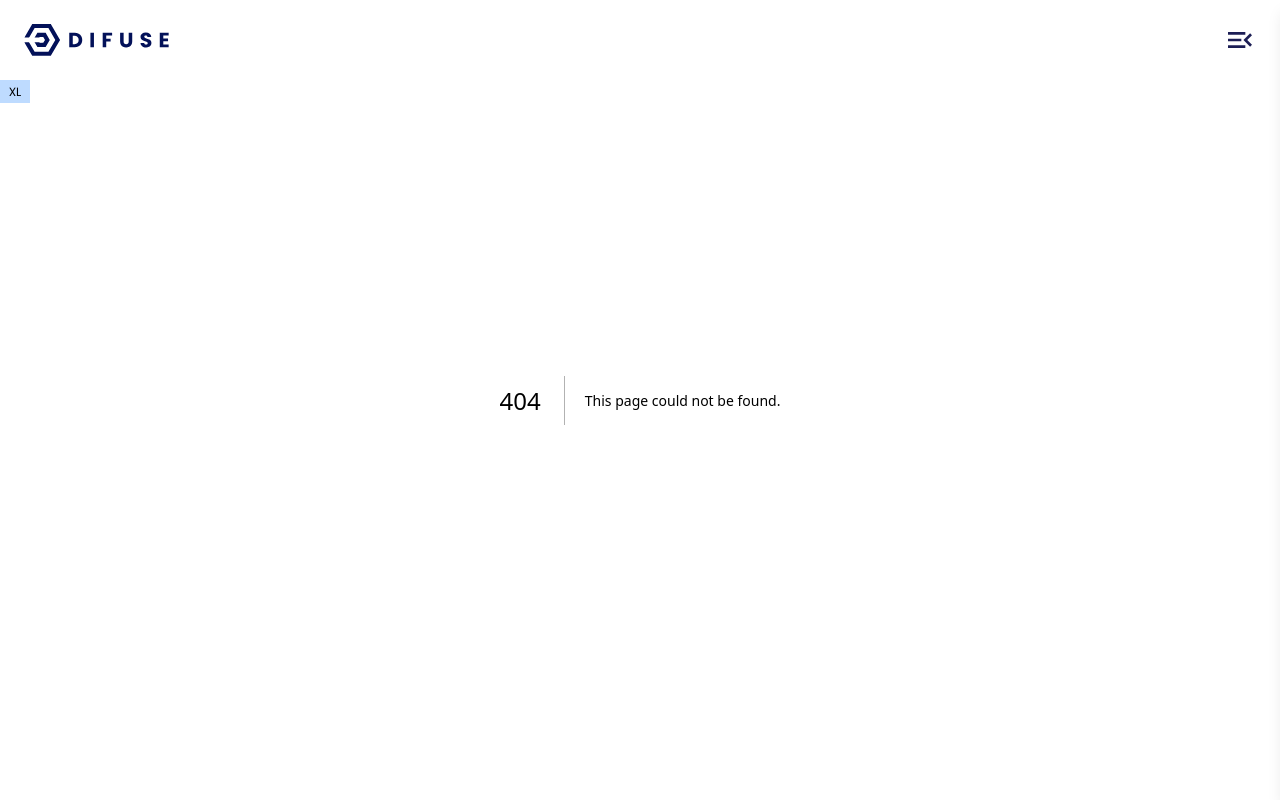
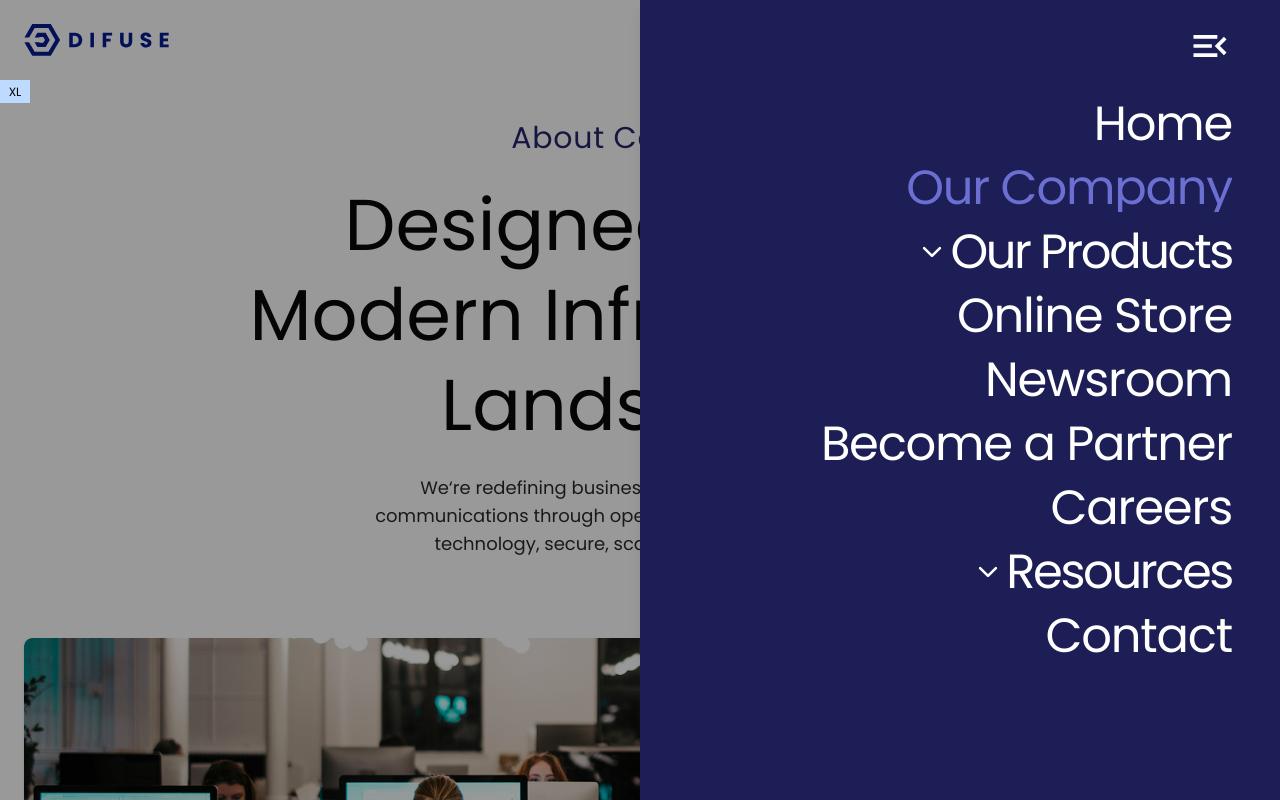
Before and after one commit to ajasma6570/difuse_ui, a Next.js app: page /our-company in a window 1280 px wide. Before the commit this address had no page. Shown: the top 800 px of the page. Built offline with nearby package versions, Linux system fonts and the light colour scheme.

Commit message:
refactor: navbar animation added

```diff
--- a/src/components/Navbar.tsx
+++ b/src/components/Navbar.tsx
@@ -1,25 +1,31 @@
 "use client";
 
 import Image from "next/image";
-import React, { useRef, useState, useEffect } from "react";
+import React, { useRef, useState, useEffect, useMemo } from "react";
 import { MdMenuOpen } from "react-icons/md";
 import { IoChevronDown, IoChevronUp } from "react-icons/io5";
 import Link from "next/link";
+import { motion } from "framer-motion";
+import { LuArrowLeft } from "react-icons/lu";
+import { usePathname } from "next/navigation";
 
 export default function Navbar() {
-  const [open, setOpen] = useState(false);
+  const [open, setOpen] = useState(true);
   const [activeMenu, setActiveMenu] = useState<string | null>(null);
 
-  const routes = [
+  const pathname = usePathname();
+
+  const routes = useMemo(
+    () => [
       { title: "Home", url: "/" },
-    { title: "Our Company", url: "/about" },
+      { title: "Our Company", url: "/our-company" },
       {
         title: "Our Products",
         url: "/our-products",
         children: [
-        { title: "DMSBG Devices", url: "/products/dmsbg-devices" },
-        { title: "DPBX Devices", url: "/products/dpbx-devices" },
-        { title: "Softphone", url: "/products/softphone" },
+          { title: "DMSBG Devices", url: "/our-products/dmsbg-devices" },
+          { title: "DPBX Devices", url: "/our-products/dpbx-devices" },
+          { title: "Softphone", url: "/our-products/softphone" },
         ],
       },
       { title: "Online Store", url: "/online-store" },
@@ -37,7 +43,9 @@ export default function Navbar() {
         ],
       },
       { title: "Contact", url: "/contact" },
-  ];
+    ],
+    []
+  );
 
   const toggleMenu = (title: string) => {
     setActiveMenu(activeMenu === title ? null : title);
@@ -61,9 +69,20 @@ export default function Navbar() {
     };
   }, [open]);
 
+  useEffect(() => {
+    const parentWithChild = routes.find(
+      (r) => r.children && r.children.some((child) => child.url === pathname)
+    );
+    if (parentWithChild) {
+      setActiveMenu(parentWithChild.title);
+    } else {
+      setActiveMenu(null);
+    }
+  }, [pathname, routes]);
+
   return (
     <nav>
-      <div className="fixed top-0 left-0 right-0 flex items-center justify-between py-6 px-6 2xl:px-0 max-w-9xl mx-auto z-50">
+      <div className="fixed top-0 left-0 right-0 flex items-center justify-between py-6 px-6 2xl:px-0 max-w-10xl mx-auto z-50">
         <Link href="/">
           <Image
             src="/images/logo.svg"
@@ -101,15 +120,24 @@ export default function Navbar() {
           ref={navbarRef}
           className="flex-1 flex flex-col text-white text-right space-y-4 pb-10"
         >
-          {routes.map((route) => (
+          {routes.map((route) => {
+            const isParentActive =
+              pathname === route.url ||
+              (route.children &&
+                route.children.some((child) => pathname === child.url));
+
+            return (
               <div key={route.title}>
                 {route.children ? (
                   <>
                     <button
                       onClick={() => toggleMenu(route.title)}
-                    className="flex w-full justify-end items-center text-[40px] gap-1"
+                      className={`flex w-full justify-end items-center text-[40px] gap-1 cursor-pointer ${
+                        isParentActive
+                          ? "text-[#6C6FD2]"
+                          : "hover:text-[#6C6FD2]"
+                      }`}
                     >
-                    {" "}
                       {activeMenu === route.title ? (
                         <IoChevronUp className="h-7 w-7" />
                       ) : (
@@ -125,30 +153,103 @@ export default function Navbar() {
                       }`}
                     >
                       <div className="flex flex-col space-y-2 pl-4 text-right">
-                      {route.children.map((child) => (
+                        {route.children.map((child) => {
+                          const isChildActive = pathname === child.url;
+                          return (
                             <Link
                               key={child.title}
                               href={child.url}
-                          className="text-2xl"
+                              className={`flex w-full items-center justify-end text-2xl ${
+                                isChildActive
+                                  ? "text-[#6C6FD2]"
+                                  : "hover:text-[#6C6FD2]"
+                              }`}
                               onClick={() => setOpen(false)}
                             >
+                              <motion.div
+                                className="relative flex w-full items-center justify-end overflow-hidden"
+                                initial="rest"
+                                animate="rest"
+                                whileHover="hover"
+                              >
+                                <motion.span
+                                  className="tracking-tight inline-block"
+                                  variants={{
+                                    rest: { x: 0 },
+                                    hover: { x: -35 },
+                                  }}
+                                  transition={{
+                                    duration: 0.35,
+                                    ease: "easeInOut",
+                                  }}
+                                >
                                   {child.title}
+                                </motion.span>
+                                <motion.span
+                                  className="absolute right-0 top-1/2 -translate-y-1/2"
+                                  variants={{
+                                    rest: { x: -35, opacity: 0 },
+                                    hover: { x: 0, opacity: 1 },
+                                  }}
+                                  transition={{
+                                    duration: 0.35,
+                                    ease: "easeInOut",
+                                  }}
+                                  aria-hidden
+                                >
+                                  <LuArrowLeft className="text-[#6C6FD2]" />
+                                </motion.span>
+                              </motion.div>
                             </Link>
-                      ))}
+                          );
+                        })}
                       </div>
                     </div>
                   </>
                 ) : (
                   <Link
                     href={route.url}
-                  className="text-4xl lg:text-5xl font-light block"
+                    className={`block text-4xl lg:text-5xl font-light text-right ${
+                      pathname === route.url
+                        ? "text-[#6C6FD2]"
+                        : "hover:text-[#6C6FD2]"
+                    }`}
                     onClick={() => setOpen(false)}
                   >
-                  <span className="tracking-tighter">{route.title}</span>
+                    {/* your motion div exactly as before */}
+                    <motion.div
+                      className="relative flex w-full items-center justify-end overflow-hidden"
+                      initial="rest"
+                      animate="rest"
+                      whileHover="hover"
+                    >
+                      <motion.span
+                        className="tracking-tight text-4xl lg:text-5xl font-light inline-block"
+                        variants={{
+                          rest: { x: 0 },
+                          hover: { x: -65 },
+                        }}
+                        transition={{ duration: 0.35, ease: "easeInOut" }}
+                      >
+                        {route.title}
+                      </motion.span>
+                      <motion.span
+                        className="absolute right-0 top-1/2 -translate-y-1/2"
+                        variants={{
+                          rest: { x: -65, opacity: 0 },
+                          hover: { x: 0, opacity: 1 },
+                        }}
+                        transition={{ duration: 0.35, ease: "easeInOut" }}
+                        aria-hidden
+                      >
+                        <LuArrowLeft className="text-[#6C6FD2]" />
+                      </motion.span>
+                    </motion.div>
                   </Link>
                 )}
               </div>
-          ))}
+            );
+          })}
         </div>
       </div>
     </nav>
--- a/src/components/home/Hero.tsx
+++ b/src/components/home/Hero.tsx
@@ -36,7 +36,7 @@ export default function Hero() {
 
       <div className="relative z-10 px-6 lg:px-8 py-7 lg:py-12 flex flex-col min-h-screen ">
         <div className="flex-1 flex lg:items-center justify-center mt-14 lg:mt-0 ">
-          <div className="flex flex-col lg:flex-row lg:items-start space-y-6 lg:space-y-0 space-x-20 xl:space-x-28 2xl:space-x-32 w-full max-w-9xl mx-auto">
+          <div className="flex flex-col lg:flex-row lg:items-start space-y-6 lg:space-y-0 space-x-20 xl:space-x-28 2xl:space-x-32 w-full max-w-10xl mx-auto">
             <ul className="flex space-x-4 lg:flex-col flex-row text-xl lg:text-2xl text-[#080809] tracking-tighter leading-7 font-normal flex-shrink-0 mt-4">
               <li>Compact</li>
               <li>Powerful</li>
--- a/src/pages/AboutPage.tsx
+++ b/src/pages/AboutPage.tsx
@@ -26,7 +26,7 @@ const TABS: Tab[] = [
     body: "Difuse’s DMSBG (Multi-Service Business Gateway) devices go beyond traditional routers. They integrate routing, firewall, Wi-Fi, PBX, NAS, DNS filtering, and more all in one streamlined unit. With open standards and modular firmware, each unit is built for autonomy, customization, and long-term agility.",
     image: "/images/about/product_1.png",
     icon: "/images/vector_1.png",
-    href: "/products/dmsbg-devices",
+    href: "/our-products/dmsbg-devices",
   },
   {
     id: "dpbx-devices",
@@ -34,7 +34,7 @@ const TABS: Tab[] = [
     body: "Difuse’s DPBX (Private Branch Exchange) devices are purpose-built for secure, self-hosted business communication. They combine PBX capabilities with modular software, supporting advanced call routing, IVR, recording, and SIP trunking, all without cloud lock-ins or licensing traps. With scalable deployment options and full admin control, DPBX devices empower businesses to own their voice infrastructure.",
     image: "/images/about/product_2.png",
     icon: "/images/vector_2.png",
-    href: "/products/dpbx-devices",
+    href: "/our-products/dpbx-devices",
   },
   {
     id: "softphone",
@@ -42,7 +42,7 @@ const TABS: Tab[] = [
     body: "Make high-quality voice and SMS calls securely over the internet—right from your desktop, tablet, or mobile device. Difuse Phone connects seamlessly with your existing Difuse PBX or DMSBG systems, offering a unified, self-hosted communication experience without relying on third-party cloud services.",
     image: "/images/about/product_3.png",
     icon: "/images/vector_3.png",
-    href: "/products/softphone",
+    href: "/our-products/softphone",
   },
 ];
 
```
Also changed, not shown: src/app/our-company/page.tsx (renamed from src/app/about/page.tsx), src/app/our-products/dmsbg-devices/page.tsx (renamed from src/app/products/dmsbg-devices/page.tsx), src/app/our-products/dpbx-devices/page.tsx (renamed from src/app/products/dpbx-devices/page.tsx), src/app/our-products/softphone/page.tsx (renamed from src/app/products/softphone/page.tsx). Lines whose indentation alone changed are shown as unchanged.
